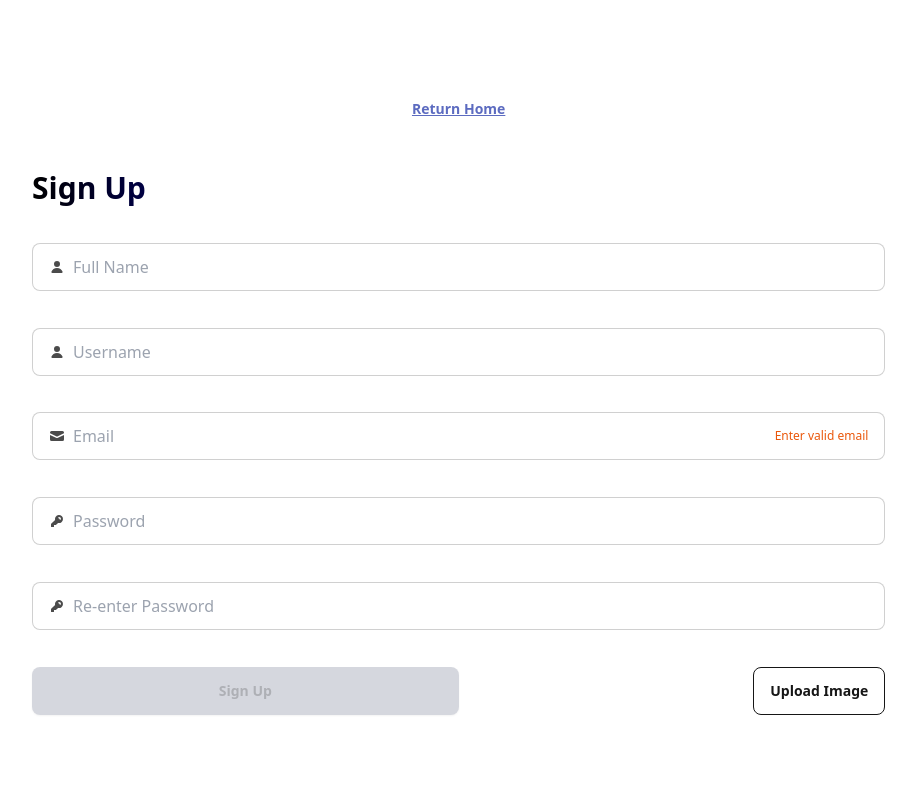
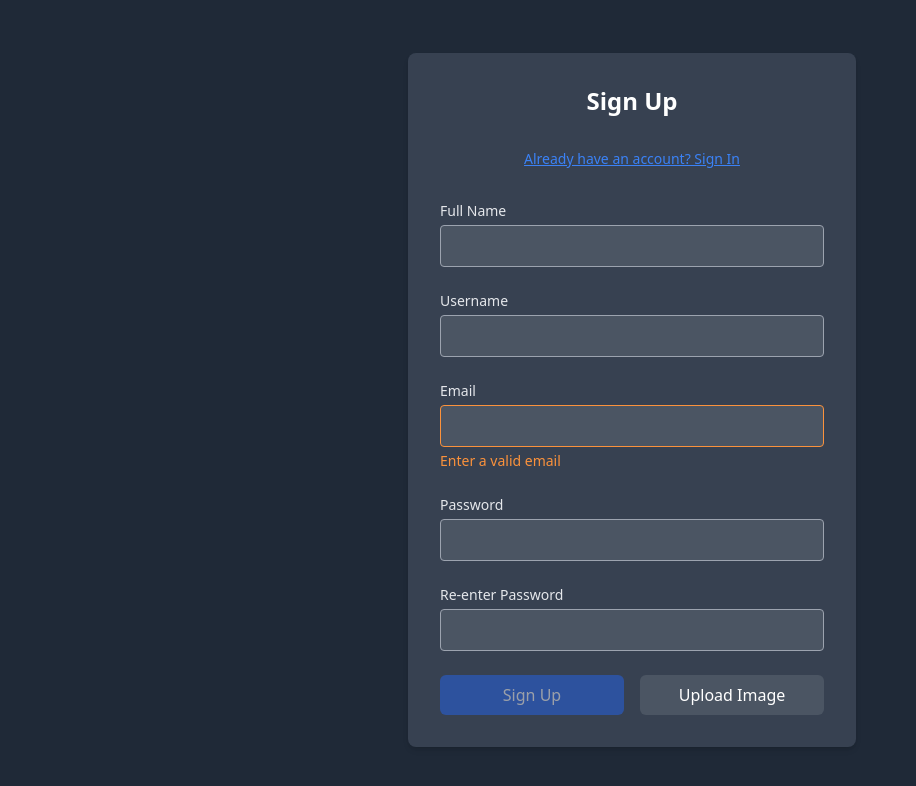
Before and after one commit to Goal651/chat-app, a React (Vite) app in the folder client/: page /signup in a window 1280 px wide. Shown: the top 786 px of the page, without its empty margins (8-924 px from the left). Built offline with nearby package versions, Linux system fonts and the light colour scheme.

Commit message:
changed ui for login and signup pages

```diff
--- a/client/src/pages/Login.jsx
+++ b/client/src/pages/Login.jsx
@@ -76,54 +76,70 @@ export default function Login({ isMobile }) {
   };
 
   return (
-    <div className="flex h-screen max-w-screen overflow-hidden bg-gray-100 dark:bg-gray-900 text-black dark:text-white">
-      {!isMobile && (
-        <div className="w-2/4 hidden lg:flex justify-center items-center bg-gray-200">
-          <img src="/welcome.jpg" alt="welcome" className="h-full object-cover opacity-75" />
-        </div>
-      )}
-      <div className={`form ${isMobile ? 'w-4/5 mx-auto' : 'w-1/3 p-8 mx-auto'} flex flex-col items-center`}>
-        <form onSubmit={handleSubmit} className="flex flex-col w-full gap-4" autoComplete="off">
-          <h1 className="text-4xl font-bold text-center gradient bg-clip-text text-transparent">Log In</h1>
-          {wrongEmail && <div className="text-red-500 text-center">Invalid email address</div>}
-          <label className="relative input input-bordered flex items-center gap-2 border border-gray-300 dark:border-gray-700 rounded-lg p-2">
+    <div className="flex justify-center items-center min-h-screen bg-gray-800">
+      <div className="w-full max-w-md p-8 space-y-6 bg-gray-700 rounded-lg">
+        <h2 className="text-2xl font-bold text-center text-white">Login</h2>
+        {wrongEmail && (
+          <div className="p-4 text-red-400 bg-gray-800 border border-red-600 rounded">
+            Invalid email address
+          </div>
+        )}
+        {wrongPass && (
+          <div className="p-4 text-red-400 bg-gray-800 border border-red-600 rounded">
+            Incorrect password
+          </div>
+        )}
+        <form onSubmit={handleSubmit} className="space-y-4">
+          <div>
+            <label htmlFor="email" className="block text-sm font-medium text-gray-300">
+              Email
+            </label>
             <input
               type="email"
-              placeholder="Email"
               id="email"
               name="email"
+              placeholder="john.doe@example.com"
               value={formData.email}
               onChange={handleChange}
-              className="flex-1 bg-transparent outline-none text-black"
+              className="w-full p-2 rounded bg-gray-800 border border-gray-600 text-gray-100 focus:outline-none focus:ring-2 focus:ring-blue-500"
+              required
             />
-          </label>
-          <label className="relative input input-bordered flex items-center gap-2 border border-gray-300 dark:border-gray-700 rounded-lg p-2" id="pass">
+          </div>
+          <div>
+            <label htmlFor="password" className="block text-sm font-medium text-gray-300">
+              Password
+            </label>
             <input
               type="password"
-              placeholder="Password"
               id="password"
               name="password"
+              placeholder="********"
               value={formData.password}
               onChange={handleChange}
-              className="flex-1 bg-transparent outline-none text-black"
+              className="w-full p-2 rounded bg-gray-800 border border-gray-600 text-gray-100 focus:outline-none focus:ring-2 focus:ring-blue-500"
+              required
             />
-          </label>
-          {wrongPass && <div className="text-red-500 text-center">Incorrect Password</div>}
+          </div>
           {loading ? (
-            <div className="btn btn-primary btn-lg w-full flex justify-center items-center">
-              <ClipLoader color="white" />
+            <div className="flex justify-center">
+              <div className="animate-spin rounded-full h-8 w-8 border-t-2 border-b-2 border-gray-500"></div>
             </div>
           ) : (
             <button
               type="submit"
-              className="btn btn-primary btn-lg w-full text-white">
+              className="w-full py-2 px-4 text-white bg-blue-600 hover:bg-blue-700 rounded-md"
+            >
               Login
             </button>
           )}
         </form>
-        <Link to="/signup" className="text-center mt-4 text-blue-500 hover:underline">
-          Create New Account
-        </Link>
+        <div className="flex justify-center mt-4">
+          <Link to="/signup">
+            <button className="w-full py-2 px-4 text-white bg-slate-600 hover:bg-slate-700 rounded-md">
+              Sign Up
+            </button>
+          </Link>
+        </div>
       </div>
     </div>
   );
--- a/client/src/pages/Signup.jsx
+++ b/client/src/pages/Signup.jsx
@@ -1,6 +1,6 @@
 /* eslint-disable react/prop-types */
-import { Link, useNavigate } from 'react-router-dom';
-import { useEffect, useState, useRef } from "react";
+import { useNavigate } from 'react-router-dom';
+import { useEffect, useState, useRef } from 'react';
 import { ClipLoader } from 'react-spinners';
 
 export default function SignUp() {
@@ -17,7 +17,7 @@ export default function SignUp() {
 
     useEffect(() => {
         const validateEmail = () => {
-            setIsEmailValid(emailRegex.test(formData.email));
+            setIsEmailValid(emailRegex.test(formData.email || ''));
         };
 
         const validatePasswordMatch = () => {
@@ -46,7 +46,7 @@ export default function SignUp() {
 
     const handleInputChange = (e) => {
         const { name, value } = e.target;
-        setFormData(prevData => ({ ...prevData, [name]: value }));
+        setFormData((prevData) => ({ ...prevData, [name]: value }));
     };
 
     const handleImageUploadClick = () => fileInputRef.current.click();
@@ -58,11 +58,14 @@ export default function SignUp() {
         setIsLoading(true);
 
         try {
-            const response = await fetch("https://chat-app-production-2663.up.railway.app/signup", {
-                method: "POST",
-                headers: { 'Content-Type': 'application/json' },
-                body: JSON.stringify(formData),
-            });
+            const response = await fetch(
+                'https://chat-app-production-2663.up.railway.app/signup',
+                {
+                    method: 'POST',
+                    headers: { 'Content-Type': 'application/json' },
+                    body: JSON.stringify(formData),
+                }
+            );
 
             if (response.ok) {
                 navigate('/login');
@@ -79,78 +82,72 @@ export default function SignUp() {
     };
 
     return (
-        <div className="bg-white h-screen py-12 flex">
+        <div className="flex items-center justify-center min-h-screen bg-gray-800">
             <form
-                className="flex flex-col h-full justify-evenly text-black w-2/3 mx-10 form-control"
+                className="w-full max-w-md p-8 space-y-6 bg-gray-700 rounded-lg shadow-md"
                 onSubmit={handleFormSubmit}
             >
-                <Link to="/" className="btn btn-link">Return Home</Link>
-                <h1 className="text-transparent bg-clip-text font-bold text-3xl gradient">Sign Up</h1>
+                <h2 className="text-2xl font-bold text-center text-white">Sign Up</h2>
 
-                {/* Full Name */}
+                {/* Already have an account? */}
+                <button
+                    type="button"
+                    onClick={() => navigate('/login')}
+                    className="w-full py-2 px-4 text-blue-500 hover:text-blue-700 text-sm underline focus:outline-none"
+                >
+                    Already have an account? Sign In
+                </button>
+
                 <InputField
                     name="names"
                     label="Full Name"
-                    icon={<UserIcon />}
                     value={formData.names}
                     onChange={handleInputChange}
                 />
-
-                {/* Username */}
                 <InputField
                     name="username"
                     label="Username"
-                    icon={<UserIcon />}
                     value={formData.username}
                     onChange={handleInputChange}
                 />
-
-                {/* Email */}
                 <EmailInput
                     value={formData.email}
                     onChange={handleInputChange}
                     isValid={isEmailValid}
                     isEmailAlreadyUsed={isEmailAlreadyUsed}
                 />
-
-                {/* Password */}
                 <InputField
                     name="password"
                     label="Password"
                     type="password"
-                    icon={<LockIcon />}
                     value={formData.password}
                     onChange={handleInputChange}
                 />
-
-                {/* Re-enter Password */}
                 <InputField
                     name="re_password"
                     label="Re-enter Password"
                     type="password"
-                    icon={<LockIcon />}
                     value={formData.re_password}
                     onChange={handleInputChange}
                 />
 
-                {/* Buttons */}
-                <div className="flex justify-between">
+                <div className="flex justify-between space-x-4">
                     <button
                         type="submit"
-                        className={`btn btn-primary w-1/2 ${isFormReadyToSubmit ? '' : 'btn-disabled'}`}
+                        className={`w-1/2 py-2 px-4 text-white bg-blue-600 rounded-md ${isFormReadyToSubmit ? 'hover:bg-blue-700' : 'opacity-50 cursor-not-allowed'
+                            }`}
                         disabled={!isFormReadyToSubmit}
                     >
-                        {isLoading ? <ClipLoader color="white" size={15} /> : 'Sign Up'}
+                        {isLoading ? <ClipLoader color="white" size={20} /> : 'Sign Up'}
                     </button>
                     <button
                         type="button"
                         onClick={handleImageUploadClick}
-                        className="btn btn-outline"
+                        className="w-1/2 py-2 px-4 text-white bg-gray-600 rounded-md hover:bg-gray-700"
                     >
                         Upload Image
                     </button>
                 </div>
-
                 <input
                     type="file"
                     ref={fileInputRef}
@@ -163,76 +160,37 @@ export default function SignUp() {
         </div>
     );
 }
-
-function InputField({ name, label, icon, type = "text", value, onChange }) {
+function InputField({ name, label, type = 'text', value, onChange }) {
     return (
-        <label className="input input-bordered flex items-center gap-2">
-            {icon}
+        <div>
+            <label className="block text-sm font-medium text-gray-200">{label}</label>
             <input
-                className="grow"
+                className="w-full px-3 py-2 mt-1 bg-gray-600 text-white border border-gray-400 rounded focus:outline-none focus:ring-2 focus:ring-blue-500 focus:border-blue-500"
                 name={name}
                 type={type}
-                placeholder={label}
-                autoComplete="true"
-                value={value}
+                value={value || ''}
                 onChange={onChange}
+                required
             />
-        </label>
+        </div>
     );
 }
 
 function EmailInput({ value, onChange, isValid, isEmailAlreadyUsed }) {
     return (
-        <label className="input input-bordered flex items-center gap-2">
-            <EmailIcon />
+        <div>
+            <label className="block text-sm font-medium text-gray-200">Email</label>
             <input
-                className="grow"
+                className={`w-full px-3 py-2 mt-1 bg-gray-600 text-white border rounded focus:outline-none ${isValid ? 'border-gray-400 focus:ring-blue-500 focus:border-blue-500' : 'border-orange-400 focus:ring-orange-500'
+                    }`}
                 name="email"
                 type="email"
-                placeholder="Email"
-                autoComplete="true"
-                value={value}
+                value={value || ''}
                 onChange={onChange}
+                required
             />
-            {isEmailAlreadyUsed && (
-                <ErrorIcon />
-            )}
-            {!isValid && (
-                <div className="text-orange-600 text-xs">Enter valid email</div>
-            )}
-        </label>
+            {!isValid && <p className="mt-1 text-sm text-orange-400">Enter a valid email</p>}
+            {isEmailAlreadyUsed && <p className="mt-1 text-sm text-red-400">Email is already in use</p>}
+        </div>
     );
 }
-
-function UserIcon() {
-    return (
-        <svg xmlns="http://www.w3.org/2000/svg" viewBox="0 0 16 16" fill="currentColor" className="h-4 w-4 opacity-70">
-            <path d="M8 8a3 3 0 1 0 0-6 3 3 0 0 0 0 6ZM12.735 14c.618 0 1.093-.561.872-1.139a6.002 6.002 0 0 0-11.215 0c-.22.578.254 1.139.872 1.139h9.47Z" />
-        </svg>
-    );
-}
-
-function LockIcon() {
-    return (
-        <svg xmlns="http://www.w3.org/2000/svg" viewBox="0 0 16 16" fill="currentColor" className="h-4 w-4 opacity-70">
-            <path fillRule="evenodd" d="M14 6a4 4 0 0 1-4.899 3.899l-1.955 1.955a.5.5 0 0 1-.353.146H5v1.5a.5.5 0 0 1-.5.5h-2a.5.5 0 0 1-.5-.5v-2.293a.5.5 0 0 1 .146-.353l3.955-3.955A4 4 0 1 1 14 6Zm-4-2a.75.75 0 0 0 0 1.5.5.5 0 0 1 .5.5.75.75 0 0 0 1.5 0 2 2 0 0 0-2-2Z" clipRule="evenodd" />
-        </svg>
-    );
-}
-
-function EmailIcon() {
-    return (
-        <svg xmlns="http://www.w3.org/2000/svg" viewBox="0 0 16 16" fill="currentColor" className="h-4 w-4 opacity-70">
-            <path d="M2.5 3A1.5 1.5 0 0 0 1 4.5v.793c.026.009.051.02.076.032L7.674 8.51c.206.1.446.1.652 0l6.598-3.185A.755.755 0 0 1 15 5.293V4.5A1.5 1.5 0 0 0 13.5 3h-11Z" />
-            <path d="M15 6.954 8.978 9.86a2.25 2.25 0 0 1-1.956 0L1 6.954V11.5A1.5 1.5 0 0 0 2.5 13h11a1.5 1.5 0 0 0 1.5-1.5V6.954Z" />
-        </svg>
-    );
-}
-
-function ErrorIcon() {
-    return (
-        <svg xmlns="http://www.w3.org/2000/svg" viewBox="0 0 16 16" fill="currentColor" className="h-4 w-4 text-red-600 opacity-70">
-            <path fillRule="evenodd" d="M8 1a7 7 0 1 0 0 14 7 7 0 0 0 0-14ZM7 7.5h2v2H7v-2ZM7 10h2v2H7v-2Z" clipRule="evenodd" />
-        </svg>
-    );
-}
```
